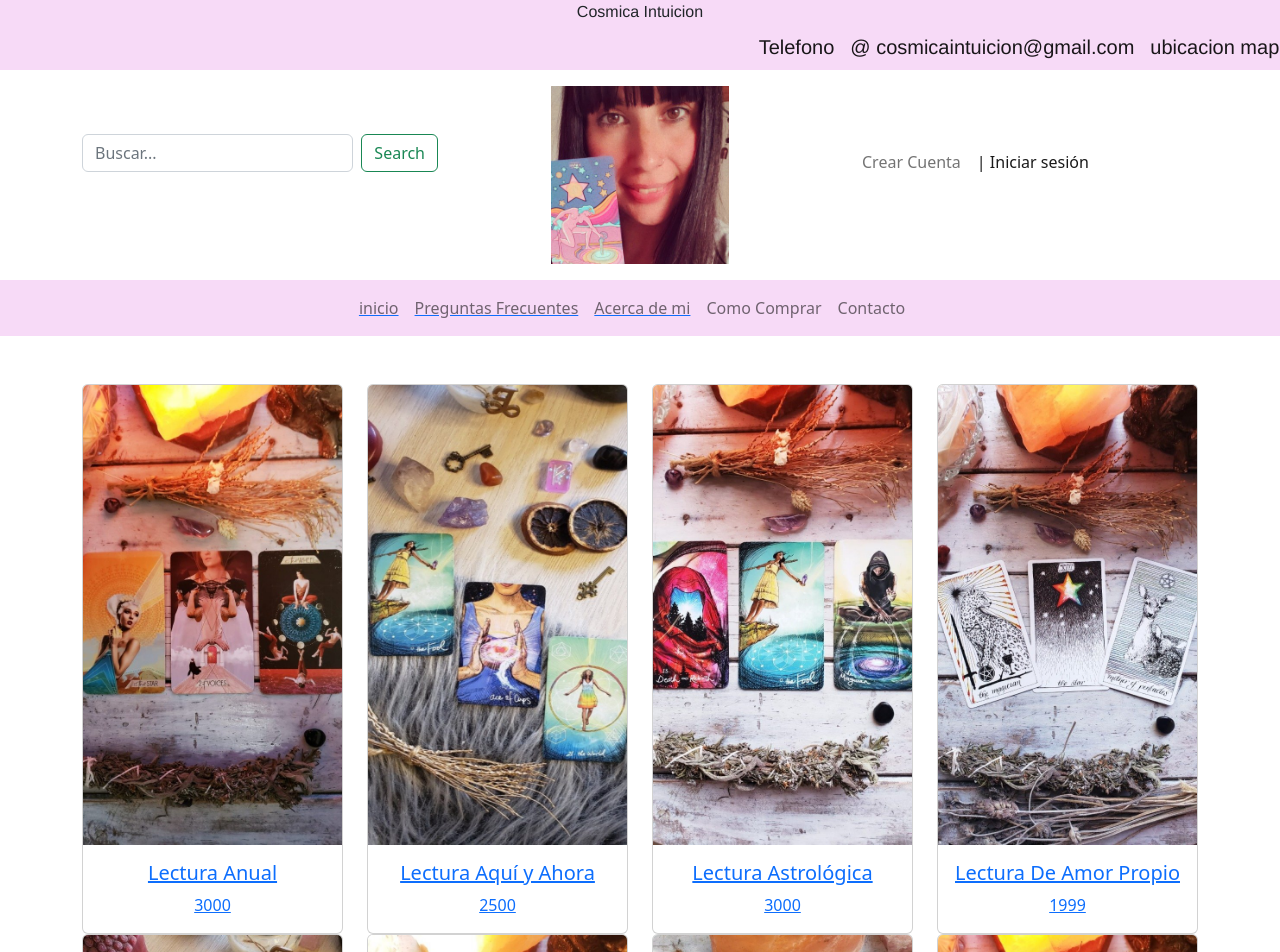
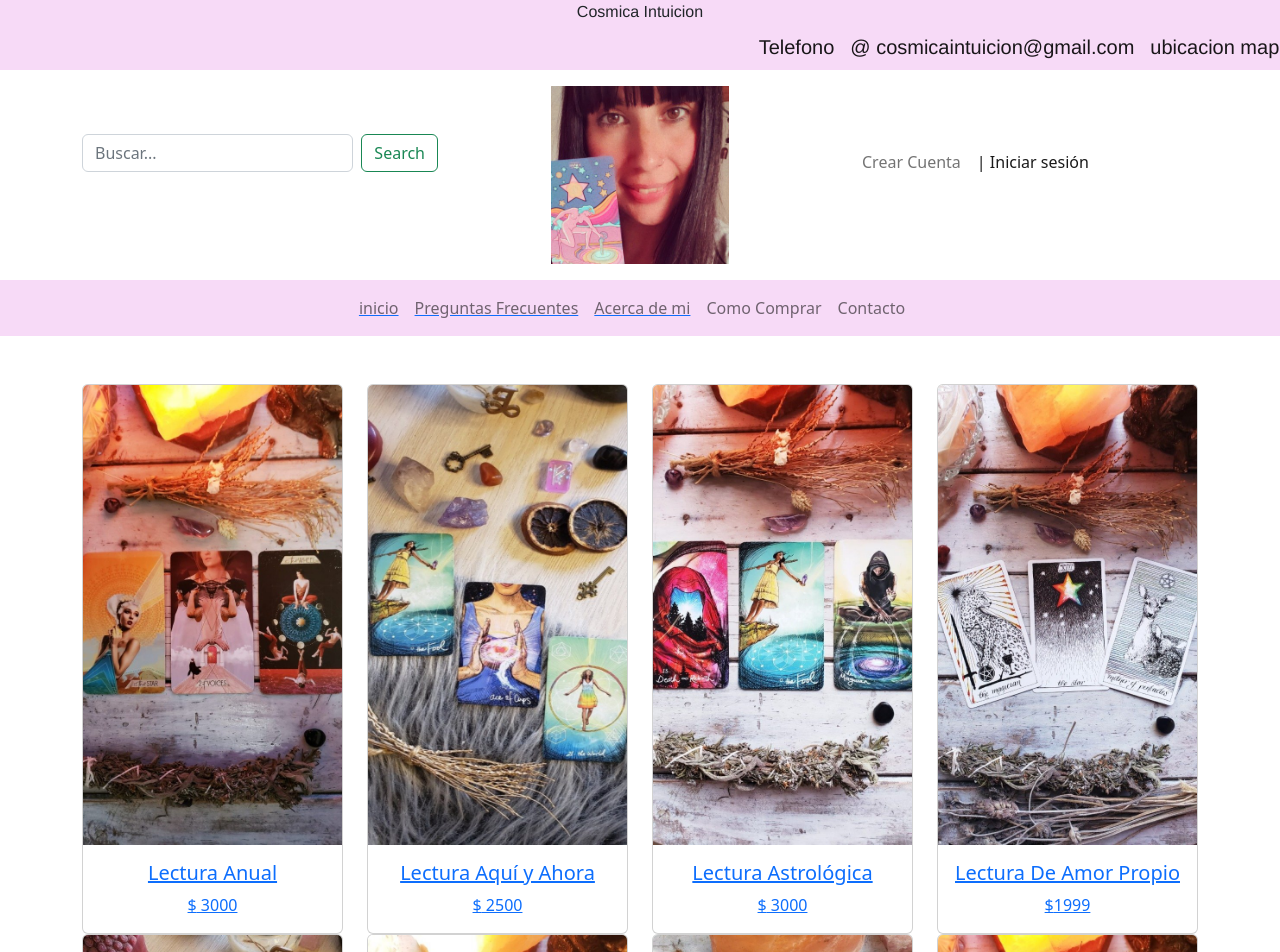
Before and after one commit to Leandro-Tancredi/CartCollection, a React (Create React App) app: page / in a window 1280 px wide. Shown: the top 952 px of the page. Built offline with nearby package versions, Linux system fonts and the light colour scheme.

Commit message:
identación

```diff
--- a/src/Component/Navbar/CartItem.jsx
+++ b/src/Component/Navbar/CartItem.jsx
@@ -7,7 +7,6 @@ const CartItem = ({item}) => {
     return (
     <>
         <h1>{item.title}-{item.quantity}</h1>
-
         <button onClick={()=>removeItem(item.id)}>Borrar Producto</button>
 
     </>
--- a/src/Component/Navbar/CartWidget.jsx
+++ b/src/Component/Navbar/CartWidget.jsx
@@ -1,20 +1,20 @@
-import React from "react";
-import { useContext} from "react";
+import React ,{ useContext} from "react";
 import { Context } from "../Context/CartContext";
 
 const CartWidget = () => {
     const {Carrito, Total}=useContext(Context)
 
     return (
-        <div>
+        <>
 
-            {Carrito.length>0 ?(<>
-            <h6>{Carrito.length}</h6>
-            <i className="ri-shopping-cart-line" />
+            {Carrito.length>0 ?(
+            <>
+                <h6>{Carrito.length}</h6>
+                <i className="ri-shopping-cart-line" />
             </>
             ):(<h1></h1>
             )}
-        </div>
+        </>
     );
 }
 export default CartWidget;
--- a/src/Component/itemListContainer/Item.jsx
+++ b/src/Component/itemListContainer/Item.jsx
@@ -11,7 +11,7 @@ const Item = ({ producto}) => {
             <img src={producto.src} className="card-img-top" alt="..." />
             <div className="card-body">
                 <h5 className="card-title">{producto.title}</h5>
-                <p className="card-text">{producto.price}</p>
+                <p className="card-text">${producto.price}</p>
             </div>
         </div>
 
```
Also changed, not shown: src/Component/Cart.jsx (+6 -4 lines).
